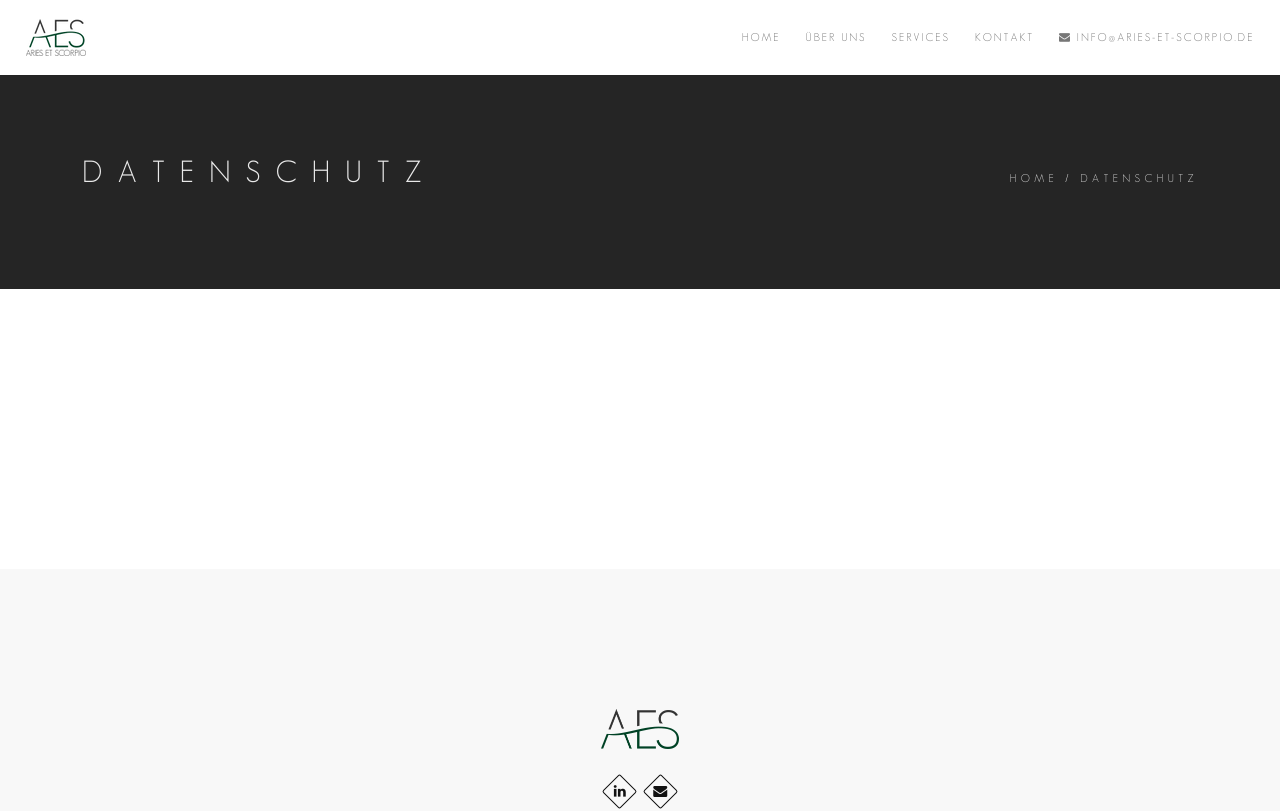
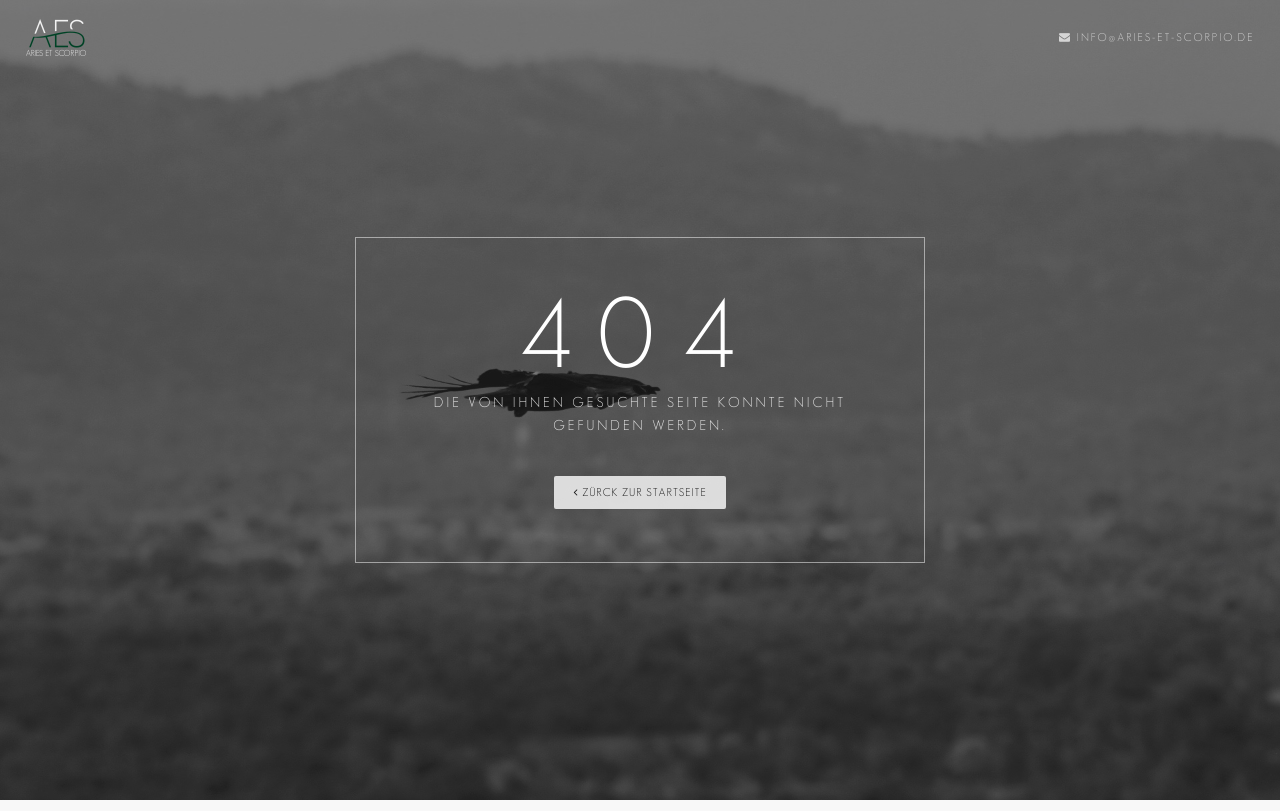
Before and after one commit to simonsymhoven/aes-homepage, a plain HTML site: page page-404.html in a window 1280 px wide. Shown: the top 811 px of the page. Drawn offline with Linux system fonts and the light colour scheme.

```diff
--- a/datenschutz.html
+++ b/page-404.html
@@ -1,7 +1,7 @@
 <!DOCTYPE html>
 <!-- Change the value of lang="en" attribute if your website's language is not English.
 You can find the code of your language here - https://www.w3schools.com/tags/ref_language_codes.asp -->
-<html lang="de">
+<html lang="en">
     <head>
         <title>Aries et Scorpio UG (haftungsbeschränkt)</title>
         <meta name="description" content="">
@@ -38,80 +38,70 @@ You can find the code of your language here - https://www.w3schools.com/tags/ref
         <div class="page" id="top">
 
             <!-- Navigation panel -->
-            <nav class="main-nav js-stick">
+            <nav class="main-nav dark transparent stick-fixed">
                 <div class="full-wrapper relative clearfix">
                     <!-- Logo ( * your text or image into link tag *) -->
                     <div class="nav-logo-wrap local-scroll">
-                        <a href="intro.html" class="logo">
-                            <img src="images/logo-header.png" alt="" />
+                        <a href="index.html" class="logo">
+                            <img src="images/logo-header-light.png" alt="Company logo" />
                         </a>
                     </div>
                     <div class="mobile-nav" role="button" tabindex="0">
                         <i class="fa fa-bars"></i>
                         <span class="sr-only">Menu</span>
                     </div>
-
                     <!-- Main Menu -->
                     <div class="inner-nav desktop-nav">
                         <ul class="clearlist scroll-nav local-scroll">
-                            <li><a href="index.html#home">Home</a></li>
-                            <li><a href="index.html#about">Über uns</a></li>
-                            <li><a href="index.html#services">Services</a></li>
-                            <li><a href="index.html#contact">Kontakt</a></li>
-                            <li><a href="mailto:info@aries-et-scorpio.de"><i class="fa fa-envelope"></i> info@aries-et-scorpio.de</a></li>
+                            <li class="active"><a href="mailto:info@aries-et-scorpio.de"><i class="fa fa-envelope"></i> info@aries-et-scorpio.de</a></li>
                         </ul>
                     </div>
-                     <!-- End Main Menu -->
-
                 </div>
             </nav>
             <!-- End Navigation panel -->
 
             <main id="main">
 
-                <!-- Head Section -->
-                <section class="small-section bg-dark-lighter">
-                    <div class="relative container align-left">
+                <!-- Home Section -->
+                <section class="home-section bg-dark-alfa-50 parallax-2" data-background="images/background.jpg">
+                    <div class="js-height-full">
 
-                        <div class="row">
+                        <!-- Hero Content -->
+                        <div class="home-content container">
+                            <div class="home-text">
+                                <div class="hs-cont">
 
-                            <div class="col-md-8">
-                                <h1 class="hs-line-11 font-alt mb-20 mb-xs-0">Datenschutz</h1>
-                            </div>
+                                    <!-- Headings -->
+                                    <div class="hs-wrap">
 
-                            <div class="col-md-4 mt-30">
-                                <div class="mod-breadcrumbs font-alt align-right">
-                                    <a href="index.html">Home</a>&nbsp;/&nbsp;<a href="datenschutz.html">Datenschutz</a>
+                                        <div class="hs-line-13 font-alt mb-10">
+                                            404
+                                        </div>
+
+                                        <div class="hs-line-4 font-alt mb-40">
+                                            Die von Ihnen gesuchte Seite konnte nicht gefunden werden.
+                                        </div>
+
+                                        <div class="local-scroll">
+                                            <a href="index.html" class="btn btn-mod btn-w btn-round btn-small"><i class="fa fa-angle-left"></i> Zürck zur Startseite</a>
+                                        </div>
+
+                                    </div>
+                                    <!-- End Headings -->
+
                                 </div>
-
                             </div>
                         </div>
+                        <!-- End Hero Content -->
 
                     </div>
                 </section>
-                <!-- End Head Section -->
-
-
-                <!-- Section -->
-                <section class="page-section">
-                    <div class="container relative">
-
-                        <div class="row section-text">
-                            <div class="col-lg-10 offset-lg-1 col-xl-8 offset-xl-2">
-
-
-                            </div>
-                        </div>
-
-                    </div>
-                </section>
-                <!-- End Section -->
-
+                <!-- End Home Section -->
 
             </main>
 
-             <!-- Foter -->
-             <footer class="page-section bg-gray-lighter footer pb-60">
+            <!-- Foter -->
+            <footer class="page-section bg-gray-lighter footer pb-60">
                 <div class="container">
 
                     <!-- Footer Logo -->
@@ -138,8 +128,7 @@ You can find the code of your language here - https://www.w3schools.com/tags/ref
 
 
                         <div class="footer-made">
-                           <a href="impressum.html" target="_blank">Impressum</a> | <a href="datenschutz.html" target="_blank">Datenschutz</a>
-                        </div>
+                           <a href="impressum.html" target="_blank">Impressum</a> | <a href="datenschutz.html" target="_blank">Datenschutz</a>                        </div>
 
                     </div>
                     <!-- End Footer Text -->
@@ -155,6 +144,11 @@ You can find the code of your language here - https://www.w3schools.com/tags/ref
 
             </footer>
             <!-- End Foter -->
+
+
+            <!-- Buy Button
+            <a href="http://themeforest.net/item/rhythm-multipurpose-onemulti-page-template/10140354?ref=Bestlooker" target="_blank" class="buy-button"><i class="fa fa-shopping-cart" aria-hidden="true"></i> <span>Buy</span></a>
+            End Buy Button -->
 
 
         </div>
```
Also changed, not shown: impressum.html (+1 -1 lines), 1 other file.
